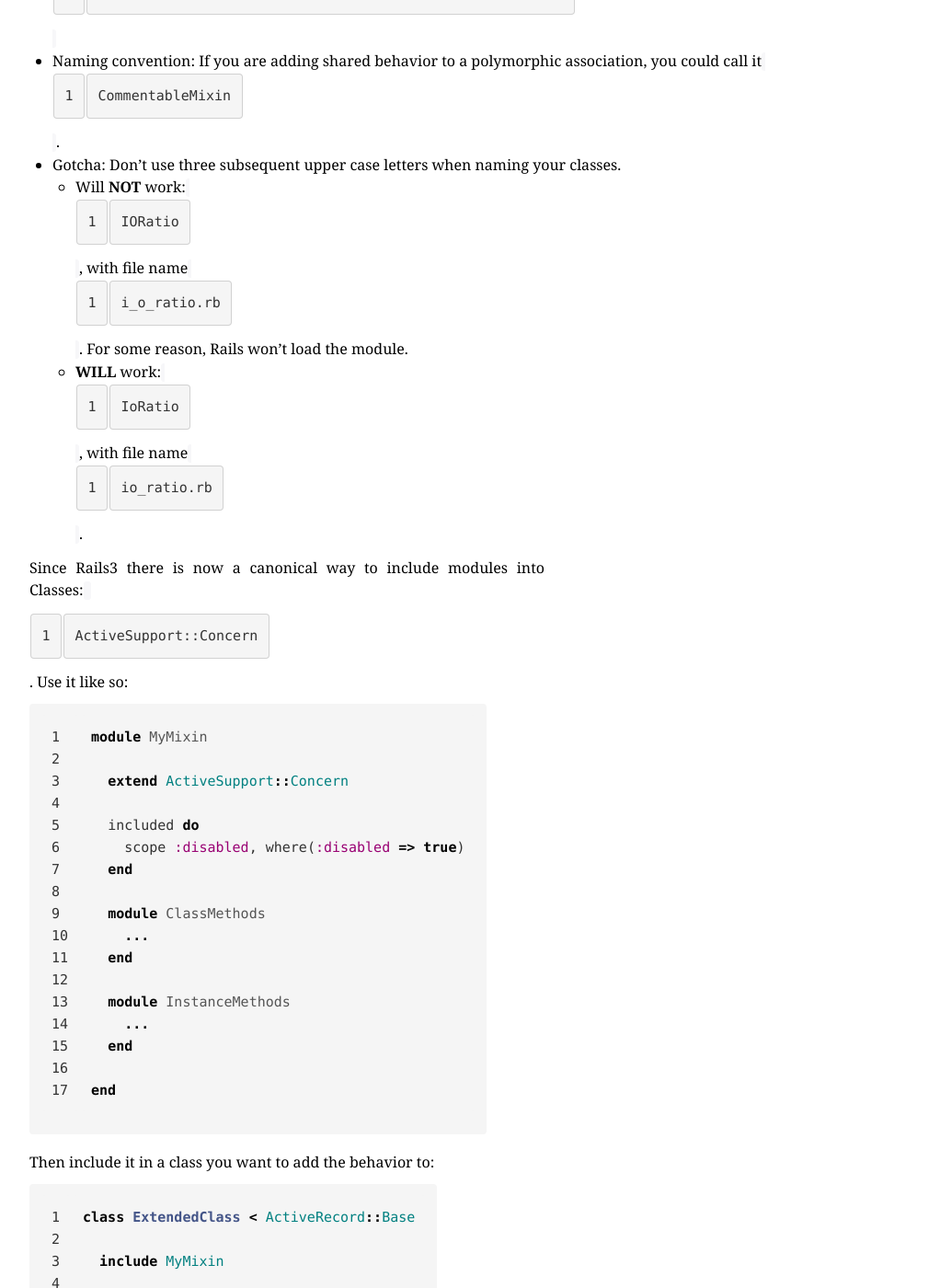
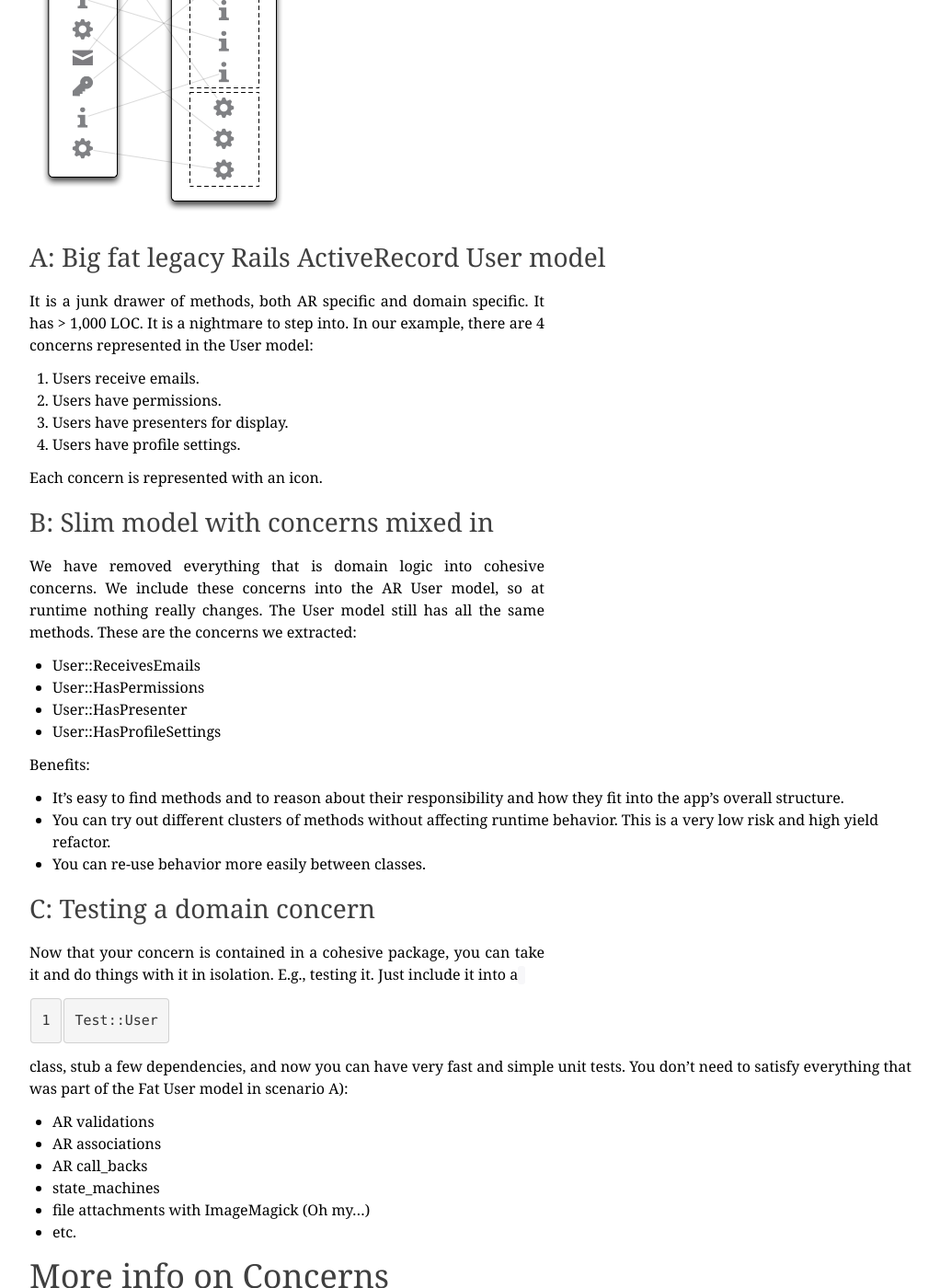
Before and after one commit to jhund/rails-recipes, a Jekyll site: the page built from pages/concerns.md, in a window 1280 px wide and 1400 px high, scrolled down 898 px. Shown: the whole window at 92% size, without its empty margins (123-1145 px from the left). Built offline with Jekyll 4.4.1, drawn with Linux system fonts in a browser that asks for light colours; Markdown is read by kramdown in place of the engine named in the settings; some of the changed text lies outside the part shown.

Commit message:
Updated lots of recipes

```diff
--- a/pages/concerns.md
+++ b/pages/concerns.md
@@ -12,27 +12,77 @@ Rails has had great support for `Concerns` since version 3.
 There is a bit of controversy around this topic. I agree that in some cases
 it's better to use composition than mixing in modules.
 
-However in some cases where you just can't take the golden path because of some
+However in many cases where you just can't take the golden path because of some
 constraints you are subject to, it makes perfect sense to re-organize your fat
-model into concerns that are both coherent and have a single responsibility.
+model into concerns that are both cohesive and have a single responsibility.
 
 The nice thing about concerns is that it's a very low risk refactor that can
 provide great value and clarity.
 
+Below I illustrate what such a refactor can look like:
 
-* TODO: show two pictures of my son's Legos (junk drawer and sorted).
-* TODO: Include diagram that shows how concerns can be tested fast and in isolation,
-  vs. fat model
+![How to use concerns to refactor and test a fat model](/images/concerns_progression.png)
 
-NOTE: the below is work in progress and will be updated very soon.
+### A: Big fat legacy Rails ActiveRecord User model
 
-* Store modules in `/app/concerns/`, or under a model's namespace if the concern
-  is specific to a model, like `User::HasPermissions`.
-* Add the below to your auto_load_paths in application.rb (NOTE: not required in
-  Rails4 any more):
-    `config.autoload_paths += "#{ config.root }/app/concerns"`
+It is a junk drawer of methods, both AR specific and domain specific.
+It has > 1,000 LOC. It is a nightmare to step into.
+In our example, there are 4 concerns represented in the User model:
+
+1. Users receive emails.
+2. Users have permissions.
+3. Users have presenters for display.
+4. Users have profile settings.
+
+Each concern is represented with an icon.
+
+### B: Slim model with concerns mixed in
+
+We have removed everything that is domain logic into cohesive concerns. We include
+these concerns into the AR User model, so at runtime nothing really changes.
+The User model still has all the same methods. These are the concerns we extracted:
+
+* User::ReceivesEmails
+* User::HasPermissions
+* User::HasPresenter
+* User::HasProfileSettings
+
+Benefits:
+
+* It's easy to find methods and to reason about their responsibility
+  and how they fit into the app's overall structure.
+* You can try out different clusters of methods without affecting runtime
+  behavior. This is a very low risk and high yield refactor.
+* You can re-use behavior more easily between classes.
+
+### C: Testing a domain concern
+
+Now that your concern is contained in a cohesive package, you can take it and
+do things with it in isolation. E.g., testing it. Just include it into a `Test::User`
+class, stub a few dependencies, and now you can have very fast and simple
+unit tests. You don't need to satisfy everything that was part of the Fat User
+model in scenario A):
+
+* AR validations
+* AR associations
+* AR call_backs
+* state_machines
+* file attachments with ImageMagick (Oh my...)
+* etc.
+
+
+More info on Concerns
+---------------------
+
+* Store concerns that belong to a resource under that resource:
+  E.g., `User::HasPermissions` goes to `app/models/user/has_permissions.rb`.
+  Concerns that cut across many resources go into `/app/concerns/`:
+  E.g., `Presenter::DateTime`.
+* Add the below to your auto_load_paths in application.rb (NOTE: this is not
+  required any more in Rails4): `config.autoload_paths += "#{ config.root }/app/concerns"`
 * Naming convention: If you are adding shared behavior to a polymorphic
-  association, you could call it `CommentableMixin`.
+  association, call it `CommentableMixin` where `:commentable` is the name
+  of the polymorphic association.
 * Gotcha: Don't use three subsequent upper case letters when naming your classes.
     * Will **NOT** work: `IORatio`, with file name `i_o_ratio.rb`. For some
       reason, Rails won't load the module.
```
Also changed, not shown: other parts of pages/concerns.md (+0 -6 lines), index.md (+1 -12 lines), pages/measured_response.md (+1 -1 lines), pages/outcome.md (+3 -1 lines), pages/permissions_and_user_roles.md (+5 -5 lines), images/concerns_progression.png (added), 5 other files.
